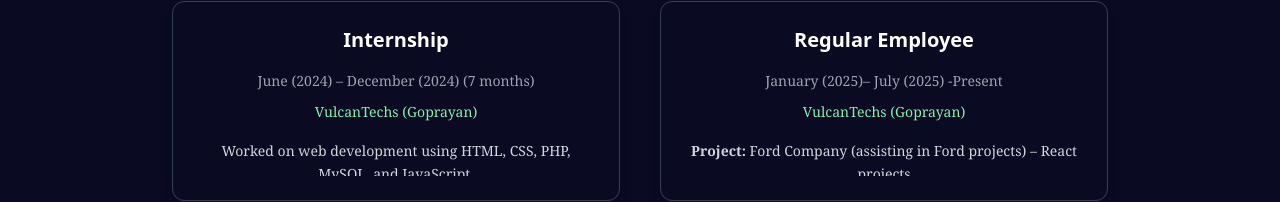
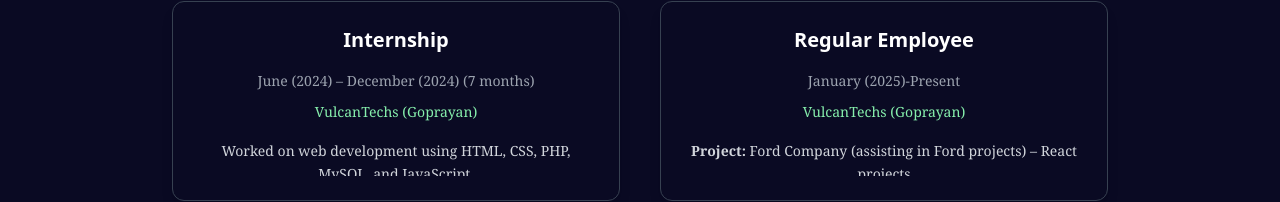
Before and after one commit to manojcoders/protfilo, a React (Create React App) app: page / in a window 1280 px wide. Shown: the part 3555-3757 px from the top of the page. Built offline with nearby package versions, Linux system fonts and the light colour scheme; no server answers; the HTML template or start-up script is replaced by a standard one.

Commit message:
Update App.jsx
symbol changes

```diff
--- a/src/App.jsx
+++ b/src/App.jsx
@@ -368,7 +368,7 @@ const Home = () => {
                   Regular Employee
                 </h3>
                 <div className="text-gray-300 text-sm leading-relaxed overflow-y-auto font-serif transition-all duration-300 scrollbar-thin scrollbar-thumb-gray-600 scrollbar-track-transparent flex-1">
-                  <p className="text-gray-400">January (2025)– July (2025) -Present</p>
+                  <p className="text-gray-400">January (2025)-Present</p>
                   <p className="mt-2 text-green-300 font-medium">VulcanTechs (Goprayan)</p>
                   <p className="mt-4">
                     <strong>Project:</strong> Ford Company (assisting in Ford projects) – React projects
```
